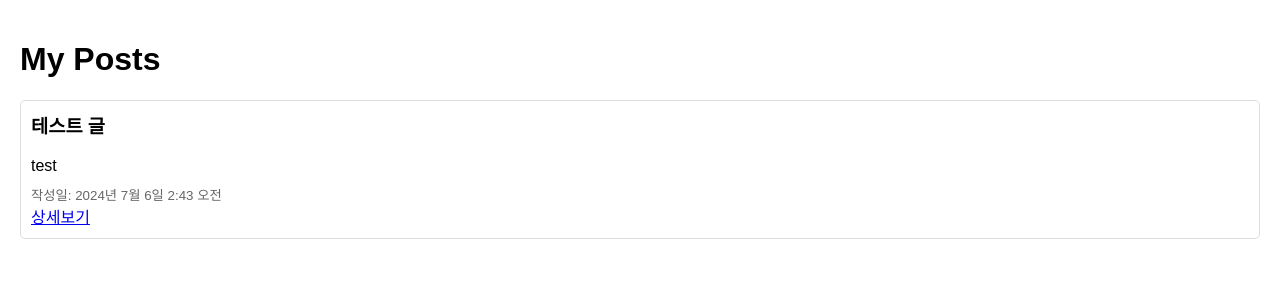
After one commit to Sena-Han/2024-Herethon, a Django app: page /accounts/mypage/posts/ in a window 1280 px wide. The commit adds this page. Shown: the top 300 px of the page. Run offline with Django 5.2, Linux system fonts and the light colour scheme; a user stored in the database is signed in; data comes from the database, SQL or seed files in the repository; both versions use the stored data as it was after the commit.

Commit message:
Feat: 글, 댓글 불러오기 기능

```diff
--- a/accounts/templates/mypage.html
+++ b/accounts/templates/mypage.html
@@ -108,9 +108,8 @@
             <li>자기소개</li>
             <li>활동
                 <ul>
-                    <li><a href="#">작성한 글 보기</a></li>
-                    <li><a href="#">스크랩한 글 보기</a></li>
-                    <li><a href="#">작성한 댓글 보기</a></li>
+                    <li><a href="{% url 'my-posts' %}">작성한 글 보기</a></li>
+                    <li><a href="{% url 'my-comments' %}">작성한 댓글 보기</a></li>
                 </ul>
             </li>
         </ul>
--- /dev/null
+++ b/accounts/templates/post_list.html
@@ -0,0 +1,43 @@
+<!DOCTYPE html>
+<html lang="en">
+<head>
+    <meta charset="UTF-8">
+    <title>My Posts</title>
+    <style>
+        body {
+            font-family: Arial, sans-serif;
+            margin: 0;
+            padding: 20px;
+        }
+        .post {
+            border: 1px solid #ddd;
+            padding: 10px;
+            margin-bottom: 20px;
+            border-radius: 5px;
+        }
+        .post h3 {
+            margin-top: 0;
+        }
+        .post p {
+            margin-bottom: 10px;
+        }
+        .post small {
+            color: #666;
+        }
+    </style>
+</head>
+<body>
+    <h1>My Posts</h1>
+    {% for post in posts %}
+        <div class="post">
+            <h3>{{ post.title }}</h3>
+            <p>{{ post.content }}</p>
+            <small>작성일: {{ post.created_at }}</small>
+            <br>
+            <a href="{% url 'postdetail' pk=post.pk %}">상세보기</a>
+        </div>
+    {% empty %}
+        <p>작성한 글이 없습니다.</p>
+    {% endfor %}
+</body>
+</html>
--- a/accounts/urls.py
+++ b/accounts/urls.py
@@ -1,7 +1,7 @@
 from django.urls import path
 
 from home.views import home
-from .views import signup_view, email_verification_view, verify_code_view, login, resend_code_view, job_selection_view, welcome_view, mypage_view
+from .views import signup_view, email_verification_view, verify_code_view, login, resend_code_view, job_selection_view, welcome_view, mypage_view, mypage_post, post_list_view, comment_list_view
 
 urlpatterns = [
     path('signup/', signup_view, name='signup'),
@@ -13,4 +13,7 @@ urlpatterns = [
     path('welcome/', welcome_view, name='welcome'),
     path('home/', home, name='home'),
     path('mypage/', mypage_view, name='mypage'),
+    path('mypage/mypagepost', mypage_post, name='mypagepost'),
+    path('mypage/posts/', post_list_view, name='my-posts'),
+    path('mypage/comments/', comment_list_view, name='my-comments'),
 ]
--- a/accounts/views.py
+++ b/accounts/views.py
@@ -1,5 +1,6 @@
-from django.shortcuts import render, redirect
+from django.shortcuts import render, redirect, get_object_or_404
 from django.core.mail import send_mail
+from django.http import HttpResponseRedirect
 from django.utils.crypto import get_random_string
 from django.contrib.auth import authenticate, login as auth_login
 from django.contrib.auth.forms import AuthenticationForm
@@ -10,6 +11,8 @@ from django.contrib.auth.decorators import login_required
 from django.contrib import messages
 from accounts.forms import MyPageForm
 from .models import CustomUser, MyPage
+from community.forms import PostForm, CommentForm
+from community.models import Post, Category, Comment
 
 
 
@@ -138,3 +141,35 @@ def mypage_view(request):
     else:
         form = MyPageForm(instance=my_page)
     return render(request, 'mypage.html', {'form': form})
+
+def mypage_post(request):
+    if request.user.is_authenticated:
+        posts = Post.objects.filter(author=request.user)
+        comments = Comment.objects.filter(author=request.user)
+
+        return render(request, 'mypage.html', {
+            'posts': posts,
+            'comments': comments
+        })
+    else:
+        return redirect('login')
+
+def post_list_view(request):
+    if request.user.is_authenticated:
+        posts = Post.objects.filter(author=request.user)
+
+        return render(request, 'post_list.html', {
+            'posts': posts
+        })
+    else:
+        return redirect('login')
+
+def comment_list_view(request):
+    if request.user.is_authenticated:
+        comments = Comment.objects.filter(author=request.user)
+
+        return render(request, 'comment_list.html', {
+            'comments': comments
+        })
+    else:
+        return redirect('login')
```
Also changed, not shown: accounts/templates/comment_list.html (added, +40 -0 lines), db.sqlite3.
